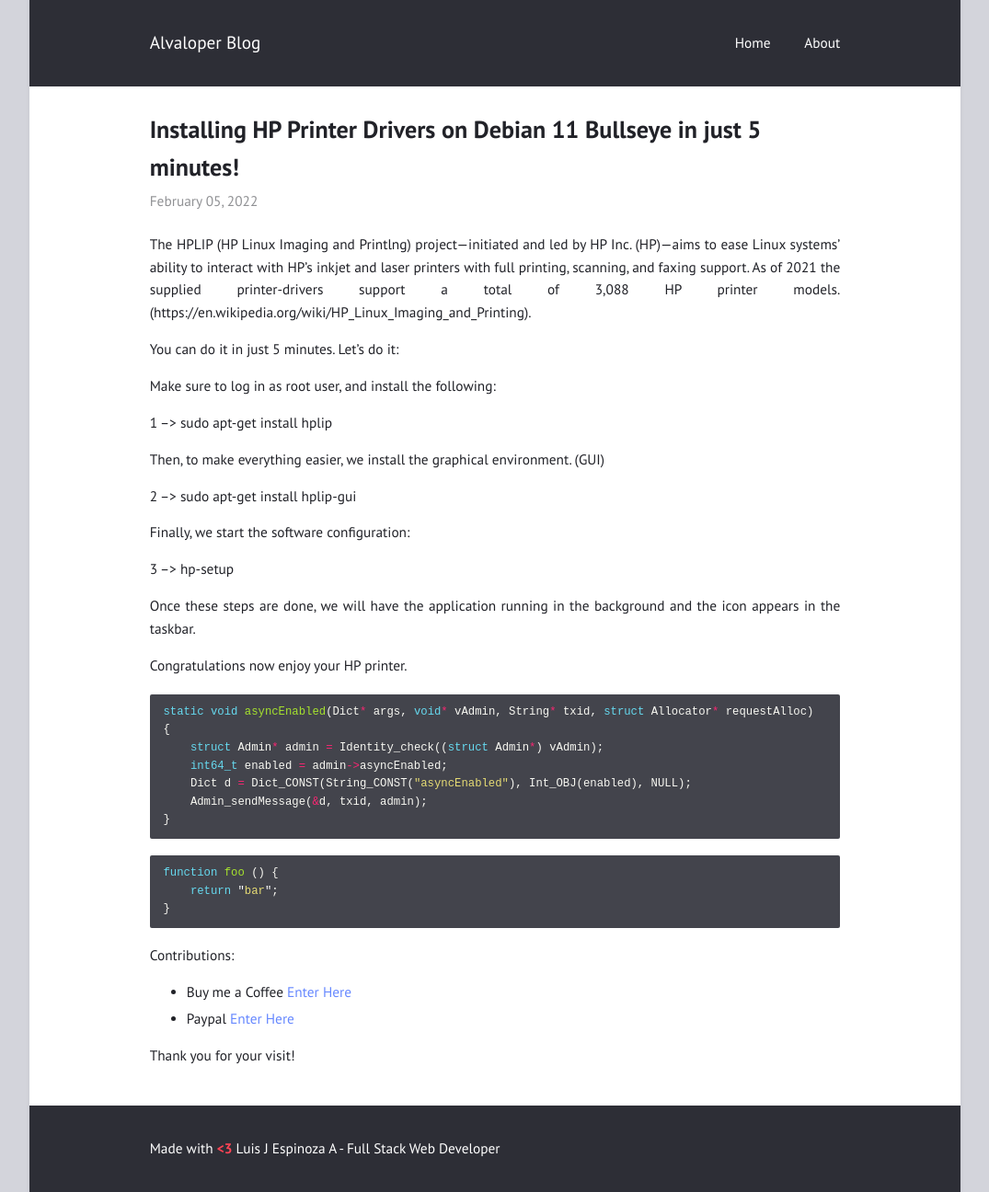
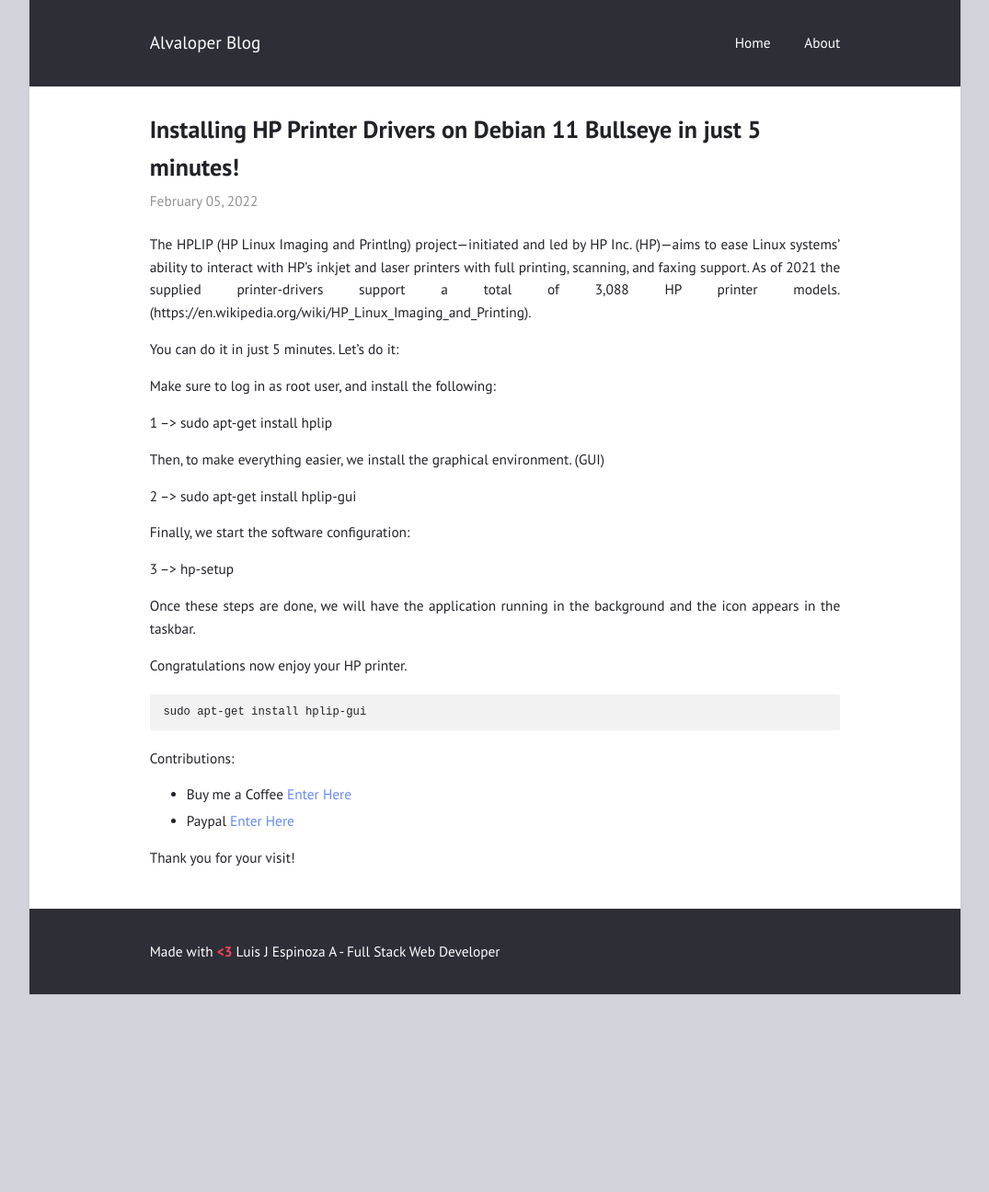
Before and after one commit to alvaloper/blog, a Jekyll site: the page built from _posts/2022-02-05-HpDriverPrinterDebian11.md, in a window 1280 px wide. Shown: the whole page at 92% size, without its empty margins (102-1177 px from the left). Built offline with Jekyll 4.4.1, drawn with Linux system fonts in a browser that asks for light colours; after the commit the page ends 1081 px from its top, so only the background shows below that.

Commit message:
Testing code post

````diff
--- a/_posts/2022-02-05-HpDriverPrinterDebian11.md
+++ b/_posts/2022-02-05-HpDriverPrinterDebian11.md
@@ -24,22 +24,8 @@ Once these steps are done, we will have the application running in the backgroun
 
 Congratulations now enjoy your HP printer.
 
-{% highlight c %}
-
-static void asyncEnabled(Dict* args, void* vAdmin, String* txid, struct Allocator* requestAlloc)
-{
-    struct Admin* admin = Identity_check((struct Admin*) vAdmin);
-    int64_t enabled = admin->asyncEnabled;
-    Dict d = Dict_CONST(String_CONST("asyncEnabled"), Int_OBJ(enabled), NULL);
-    Admin_sendMessage(&d, txid, admin);
-}
-
-{% endhighlight %}
-
-```javascript
-function foo () {
-    return "bar";
-}
+```code
+sudo apt-get install hplip-gui
 ```
 
 Contributions:
````
